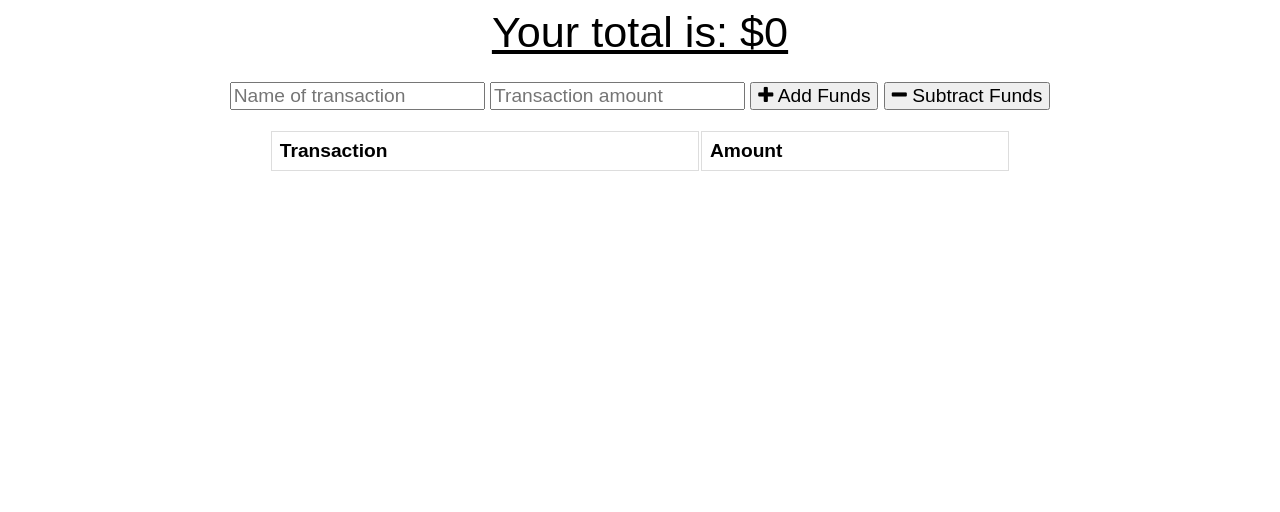
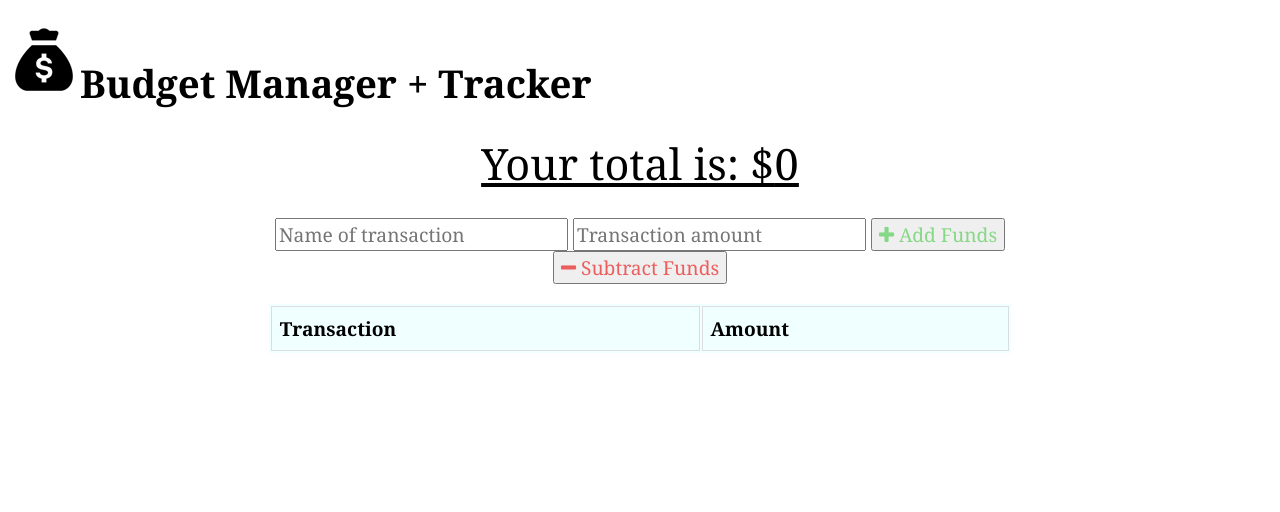
Before and after one commit to abigailGadams/MyBudgetTracker, a website: page public/index.html in a window 1280 px wide. Drawn offline with nearby package versions, Linux system fonts and the light colour scheme; no server answers.

Commit message:
adding styling

```diff
--- a/public/css/styles.css
+++ b/public/css/styles.css
@@ -1,18 +1,21 @@
 body {
   font-size: 120%;
-  font-family: Arial;
+  font-family: Georgia, Serif;
 }
 
-button, input {
+button,
+input {
   font-size: 100%;
-  font-family: Arial;
+  font-family: Georgia, "Times New Roman", Times, serif;
 }
 
 table {
   width: 100%;
+  background-color: azure;
 }
 
-td, th {
+td,
+th {
   border: 1px solid #dddddd;
   text-align: left;
   padding: 8px;
@@ -49,3 +52,11 @@ tr:nth-child(even) {
   width: 90%;
   margin: 0 auto;
 }
+
+#add-btn {
+  color: rgb(133, 216, 133);
+}
+
+#sub-btn {
+  color: rgb(236, 93, 93);
+}
--- a/public/index.html
+++ b/public/index.html
@@ -22,6 +22,10 @@
     <title>Budget Tracker</title>
   </head>
   <body>
+    <h1 class="header">
+      <img src="./icons/icon-72x72.png" alt="budget icon" />Budget Manager +
+      Tracker
+    </h1>
     <div class="wrapper">
       <div class="total">
         <div class="total">Your total is: $<span id="total">0</span></div>
```
